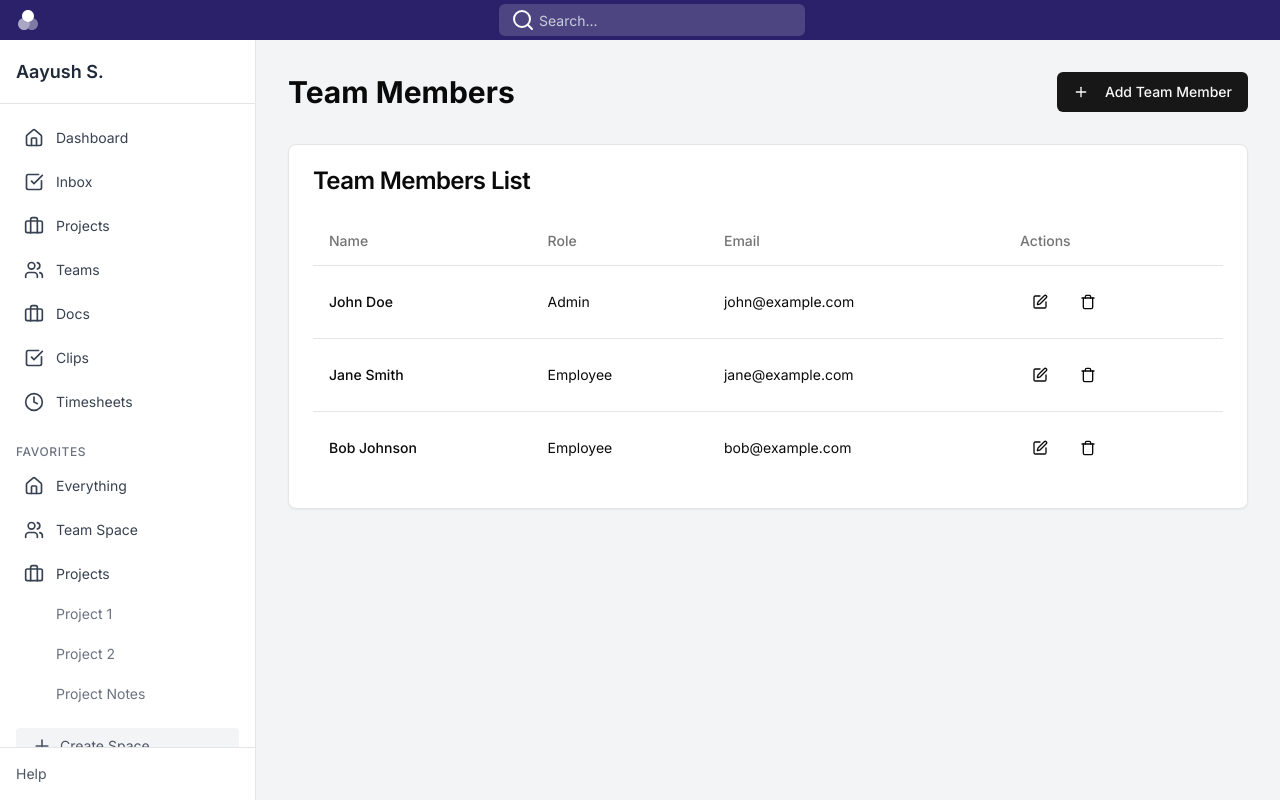
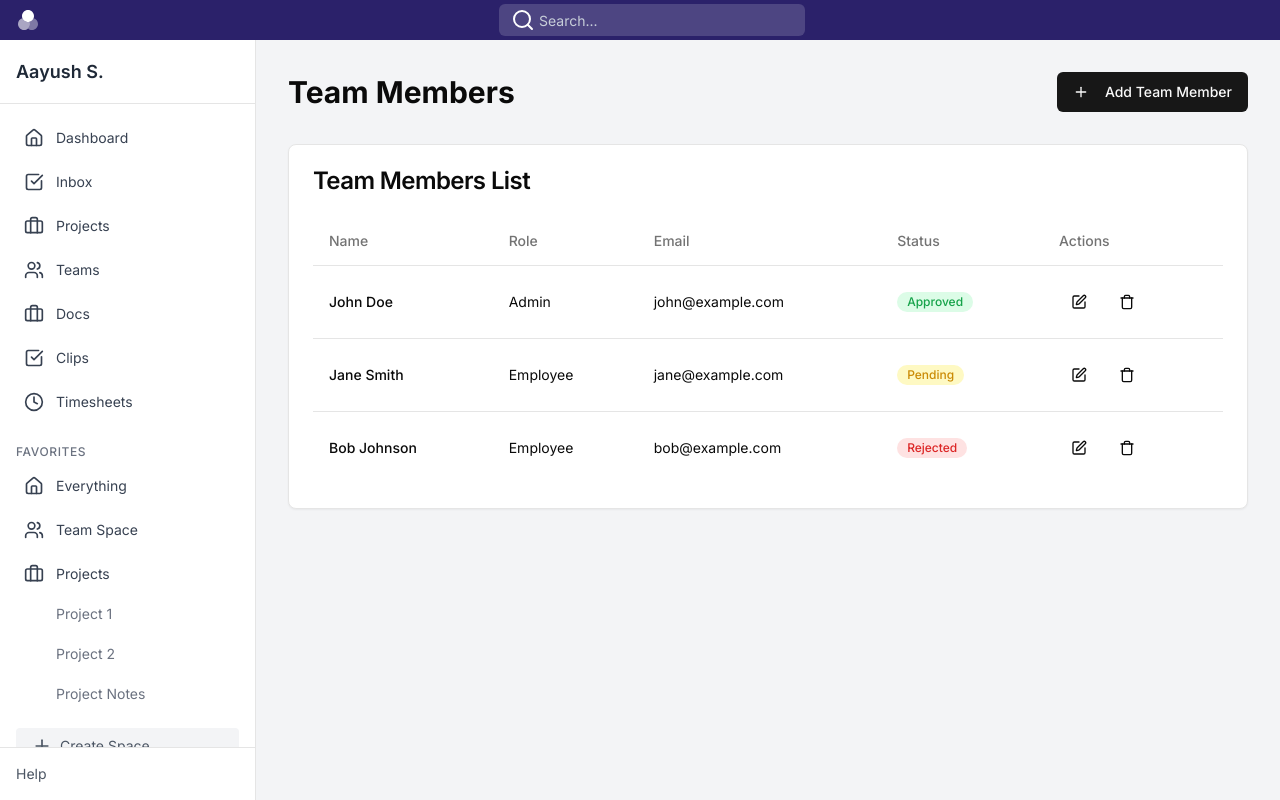
Before and after one commit to aayushsolanki40/time-tracker, a Next.js app: page /teams in a window 1280 px wide. Built offline with nearby package versions, Linux system fonts and the light colour scheme.

Commit message:
feat: added team member current status

```diff
--- a/app/teams/page.tsx
+++ b/app/teams/page.tsx
@@ -10,17 +10,7 @@ import {
   DialogFooter,
   DialogHeader,
   DialogTitle,
-  DialogTrigger,
 } from '@/components/ui/dialog'
-import { Input } from '@/components/ui/input'
-import { Label } from '@/components/ui/label'
-import {
-  Select,
-  SelectContent,
-  SelectItem,
-  SelectTrigger,
-  SelectValue,
-} from '@/components/ui/select'
 import {
   Table,
   TableBody,
@@ -32,11 +22,59 @@ import {
 import { Edit, Plus, Trash, User } from 'lucide-react'
 import Link from 'next/link'
 
-const initialTeamMembers = [
-  { id: 1, name: 'John Doe', role: 'Admin', email: 'john@example.com' },
-  { id: 2, name: 'Jane Smith', role: 'Employee', email: 'jane@example.com' },
-  { id: 3, name: 'Bob Johnson', role: 'Employee', email: 'bob@example.com' },
+type Status = 'approved' | 'pending' | 'rejected'
+
+const initialTeamMembers: {
+  id: number
+  name: string
+  role: string
+  email: string
+  status: Status
+}[] = [
+  {
+    id: 1,
+    name: 'John Doe',
+    role: 'Admin',
+    email: 'john@example.com',
+    status: 'approved',
+  },
+  {
+    id: 2,
+    name: 'Jane Smith',
+    role: 'Employee',
+    email: 'jane@example.com',
+    status: 'pending',
+  },
+  {
+    id: 3,
+    name: 'Bob Johnson',
+    role: 'Employee',
+    email: 'bob@example.com',
+    status: 'rejected',
+  },
 ]
+
+const statusColors = {
+  approved: 'text-green-600',
+  pending: 'text-yellow-600',
+  rejected: 'text-red-600',
+}
+
+const getStatusTag = (status: keyof typeof statusColors) => {
+  const bgColor = {
+    approved: 'bg-green-100',
+    pending: 'bg-yellow-100',
+    rejected: 'bg-red-100',
+  }
+
+  return (
+    <span
+      className={`inline-flex items-center px-2.5 py-0.5 rounded-full text-xs font-medium ${statusColors[status]} ${bgColor[status]}`}
+    >
+      {status.charAt(0).toUpperCase() + status.slice(1)}
+    </span>
+  )
+}
 
 export default function TeamsPage() {
   const [teamMembers, setTeamMembers] = useState(initialTeamMembers)
@@ -80,6 +118,7 @@ export default function TeamsPage() {
                 <TableHead>Name</TableHead>
                 <TableHead>Role</TableHead>
                 <TableHead>Email</TableHead>
+                <TableHead>Status</TableHead>
                 <TableHead>Actions</TableHead>
               </TableRow>
             </TableHeader>
@@ -89,6 +128,7 @@ export default function TeamsPage() {
                   <TableCell className="font-medium">{member.name}</TableCell>
                   <TableCell>{member.role}</TableCell>
                   <TableCell>{member.email}</TableCell>
+                  <TableCell>{getStatusTag(member.status)}</TableCell>
                   <TableCell>
                     <div className="flex space-x-2">
                       <Button variant="ghost" size="icon" asChild>
```
